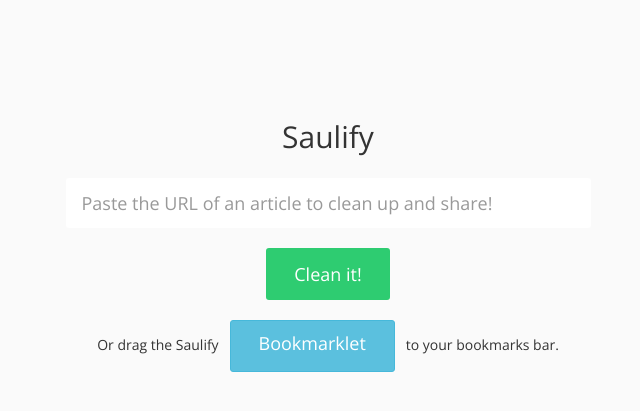
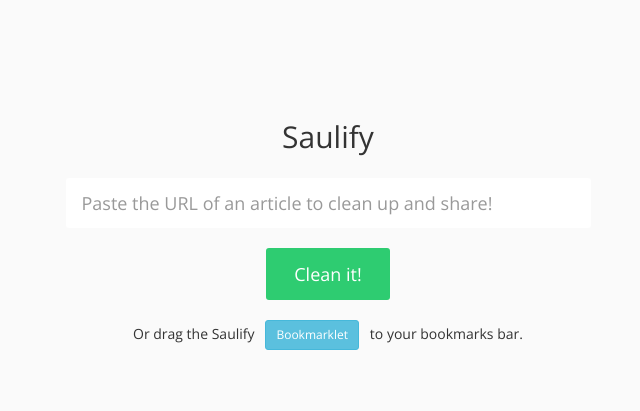
Before and after one commit to asm-products/saulify-web, a Flask app: page / in a window 1280 px wide. Shown: the top 411 px of the page, without its empty margins (312-952 px from the left). Run offline with Flask 2, Linux system fonts and the light colour scheme; some libraries are stand-ins or nearby versions.

Commit message:
Made button smaller

```diff
--- a/saulify/templates/index.html
+++ b/saulify/templates/index.html
@@ -20,7 +20,7 @@
                     </div>
                     <div class="col-md-12">
                     <br>
-                      Or drag the Saulify &nbsp; <a class="btn btn-info btn-lg" href='javascript:(function()%7Bwindow.baseUrl%3D"%2F%2Fsaulify.me"%3Bvar e%3Ddocument.createElement("script")%3Be.setAttribute("type"%2C"text%2Fjavascript")%3Be.setAttribute("charset"%2C"UTF-8")%3Be.setAttribute("src"%2CbaseUrl%2B"%2Fstatic%2Fjs%2Fsaulify_browser.js")%3Bdocument.documentElement.appendChild(e)%7D)()'>Bookmarklet</a> &nbsp; to your bookmarks bar.
+                      Or drag the Saulify &nbsp; <a class="btn btn-info btn-sm" href='javascript:(function()%7Bwindow.baseUrl%3D"%2F%2Fsaulify.me"%3Bvar e%3Ddocument.createElement("script")%3Be.setAttribute("type"%2C"text%2Fjavascript")%3Be.setAttribute("charset"%2C"UTF-8")%3Be.setAttribute("src"%2CbaseUrl%2B"%2Fstatic%2Fjs%2Fsaulify_browser.js")%3Bdocument.documentElement.appendChild(e)%7D)()'>Bookmarklet</a> &nbsp; to your bookmarks bar.
                     </div>
                 </div>
             </form>
```
